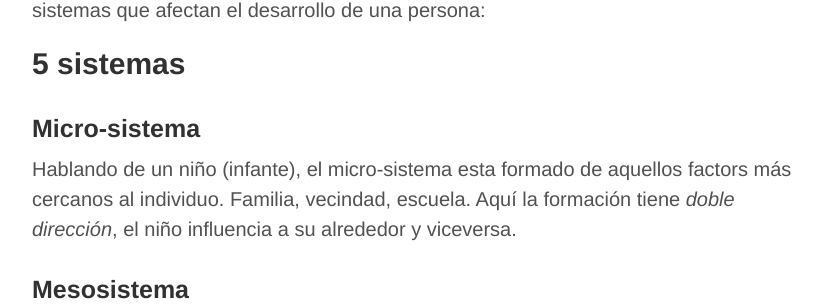
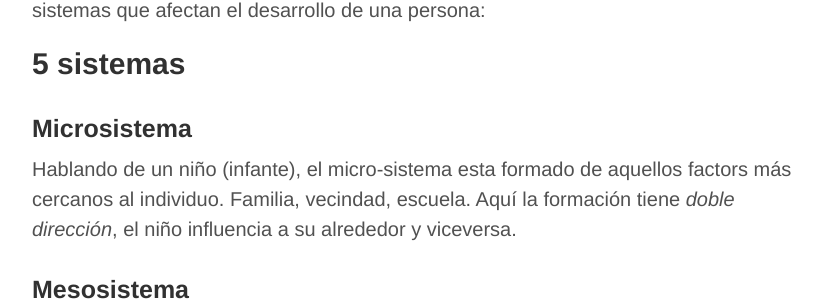
Before and after one commit to alex-esc/notes, a Jekyll site: the page built from _posts/2020-01-27-teoria-ecologica-desarollo.md, in a window 1280 px wide. Shown: the part 637-945 px from the top of the page, without its empty margins (228-1050 px from the left). Built offline with Jekyll 4.4.1, drawn with Linux system fonts in a browser that asks for light colours.

Commit message:
Update 2020-01-27-teoria-ecologica-desarollo.md

```diff
--- a/_posts/2020-01-27-teoria-ecologica-desarollo.md
+++ b/_posts/2020-01-27-teoria-ecologica-desarollo.md
@@ -14,7 +14,7 @@ Urie Bronfenbrenner (1917-2005) observo y estudio el coeficiente intelectual (*I
 
 ## 5 sistemas
 
-### Micro-sistema
+### Microsistema
 
 Hablando de un niño (infante), el micro-sistema esta formado de aquellos factors más cercanos al individuo. Familia, vecindad, escuela. Aquí la formación tiene *doble dirección*, el niño influencia a su alrededor y viceversa.
 
```
